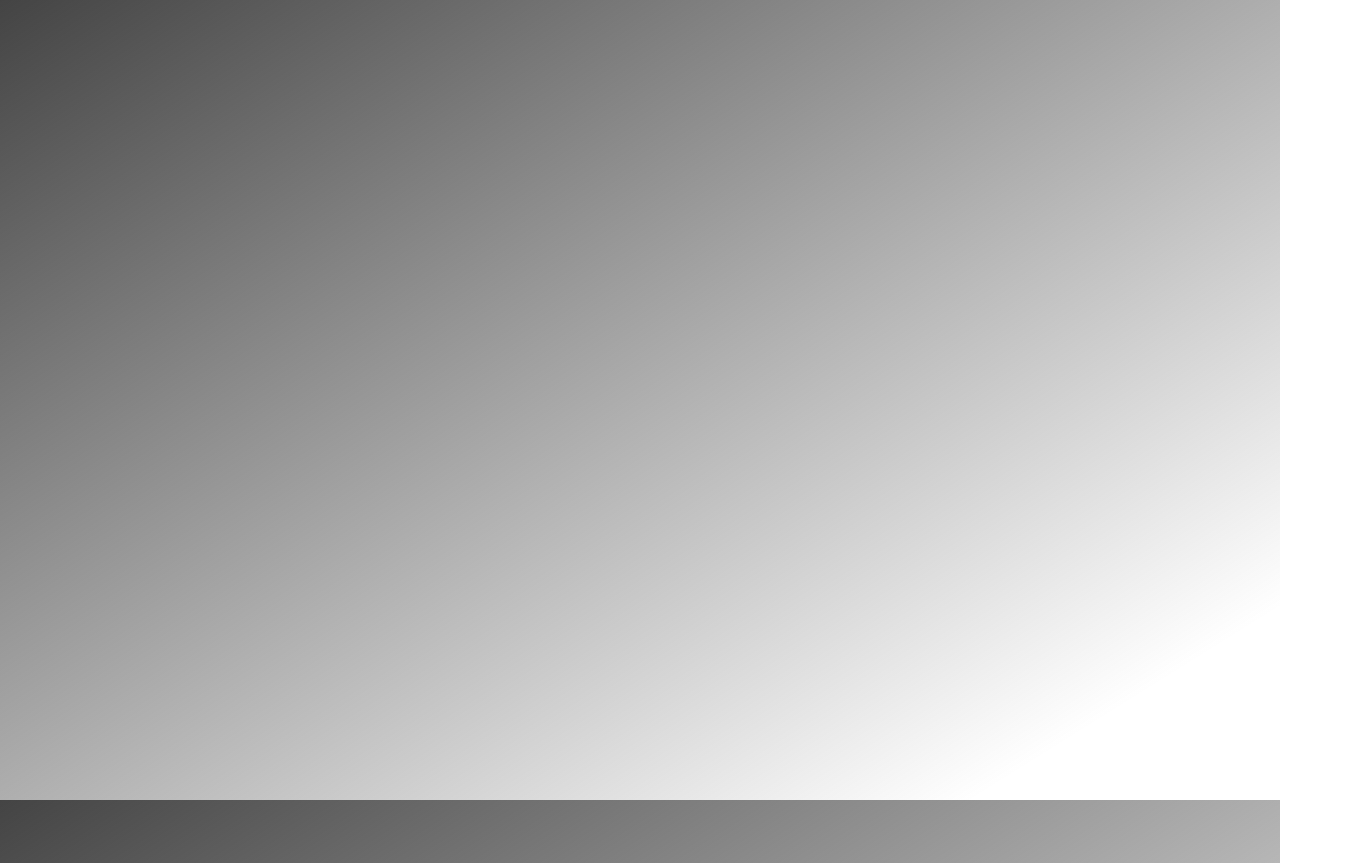
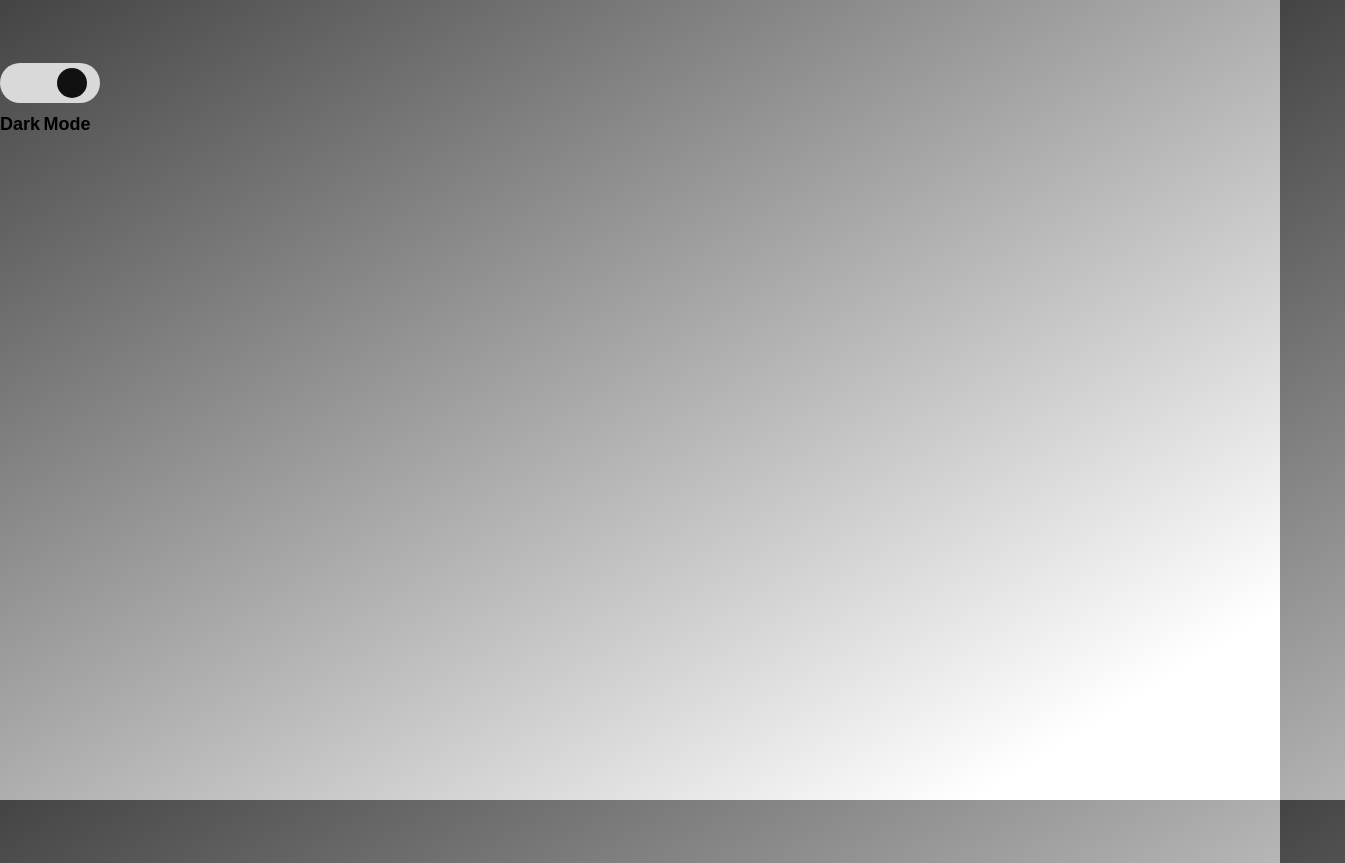
Before and after one commit to Teoom/weather-api, a plain HTML site: page index.html in a window 1280 px wide. Shown: the whole page, 1345 px wide, since content can reach past the window. Drawn offline with Linux system fonts and the light colour scheme.

Commit message:
edite html/css

```diff
--- a/fonts/fonts.css
+++ b/fonts/fonts.css
@@ -18,3 +18,10 @@
   font-display: swap;
   font-weight: 700;
 }
+
+@font-face {
+  font-family: Poppins;
+  src: url(./Poppins-ExtraBold.woff2) format('woff2');
+  font-display: swap;
+  font-weight: 800;
+}
--- a/index.html
+++ b/index.html
@@ -1,5 +1,6 @@
 <!DOCTYPE html>
 <html lang="en">
+
 <head>
   <meta charset="UTF-8" />
   <meta name="viewport" content="width=device-width, initial-scale=1.0" />
@@ -13,9 +14,19 @@
   <link rel="stylesheet" href="./src/styles/theme.css">
   <title>WEATHER</title>
 </head>
+
 <body>
   <main class="main">
+    <nav class="nav">
+      <div class="switch">
+        <label class="switch-label">
+          <input type="checkbox" />
+        </label>
+        <p class="switch-text">Dark Mode</p>
+      </div>
 
+    </nav>
   </main>
 </body>
+
 </html>
--- a/src/styles/styles.css
+++ b/src/styles/styles.css
@@ -2,3 +2,38 @@
   margin: 63px auto;
   inline-size: 1345px;
 }
+
+
+.switch-label input[type=checkbox]{
+	height: 0;
+	width: 0;
+	visibility: hidden;
+}
+
+.switch-label {
+  display: block;
+  inline-size: 100px;
+  block-size: 40px;
+  background-color: #D9D9D9;
+  margin-block-end: 7px;
+  border-radius: 40px;
+  position: relative;
+  cursor: pointer;
+}
+
+.switch-label::after {
+  content: "";
+  inline-size: 30px;
+  block-size: 30px;
+  background-color: #111;
+  border-radius: 50%;
+  position: absolute;
+  inset-block-start: 5px;
+  inset-inline-end: 13px;
+}
+
+.switch-text {
+  font-size: 18px;
+  line-height: 1.5;
+  font-weight: 800;
+}
```
Also changed, not shown: fonts/Poppins-ExtraBold.woff2 (added). Lines whose indentation alone changed are shown as unchanged.
